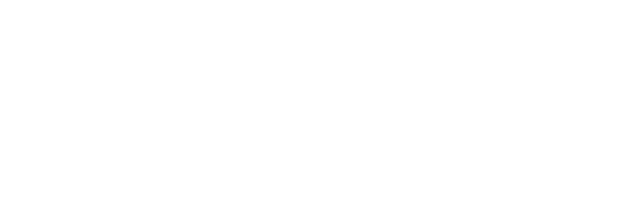
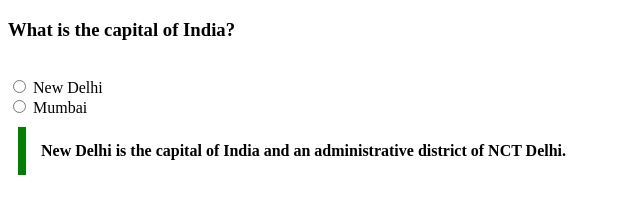
Before and after one commit to acciojob/trivia-ShivangiMishra98, a website: page main.html in a window 1280 px wide. Shown: the whole page, without its empty margins (0-640 px from the left). Drawn offline with Linux system fonts and the light colour scheme.

Commit message:
completed

```diff
--- a/main.html
+++ b/main.html
@@ -1,16 +1,45 @@
 <!DOCTYPE html>
-
 <html>
 
 <head>
 	<link rel="stylesheet" href="styles.css">
+	<style>
+
+		.ans{
+    max-width: 600px;
+     margin: 10px;
+      padding: 15px;
+       border-left: 8px solid green;
+       background-color: #f8fffe"";
+       font-weight: bold;
+}
+
+
+
+	</style>
+
 </head>
 
 <body>
 	<!-- the entire body must be written by student -->
+	<div class="question">
+		<h3>What is the capital of India?</h3>
+		<br>
+		<input type="radio" name="state">
+		<label for="new delhi">New Delhi</label>
+		<br>
+		<input type="radio" name="state">
+		<label for="mumbai">Mumbai</label>
+	</div>
+	<blockquote class="ans" cite="https://en.wikipedia.org/wiki/New_Delhi">
+		<div >
+			New Delhi is the capital of India and an administrative district of NCT Delhi.
+		</div>
+	</blockquote>
     <script type="text/javascript" src="./script.js">
 </script>
 
 </body>
 
 </html>
+</html>
```
